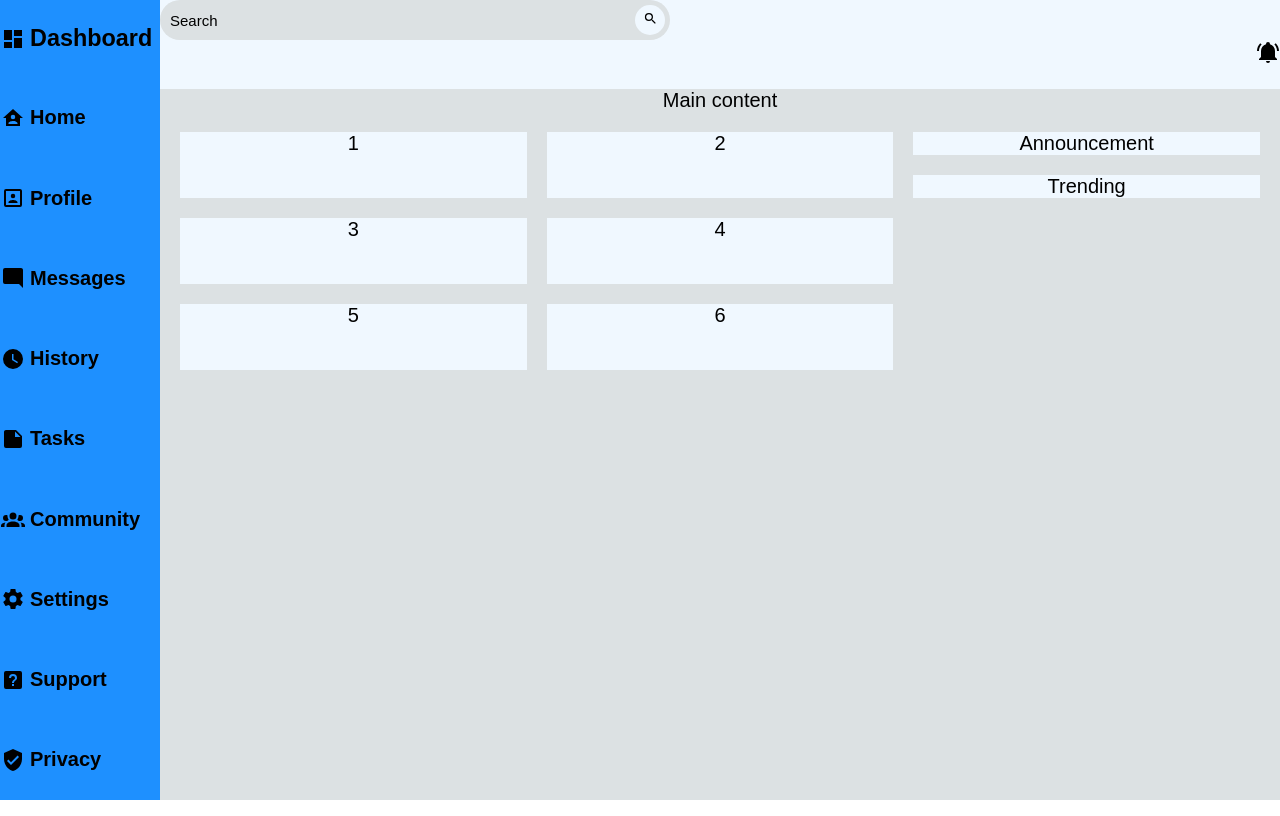
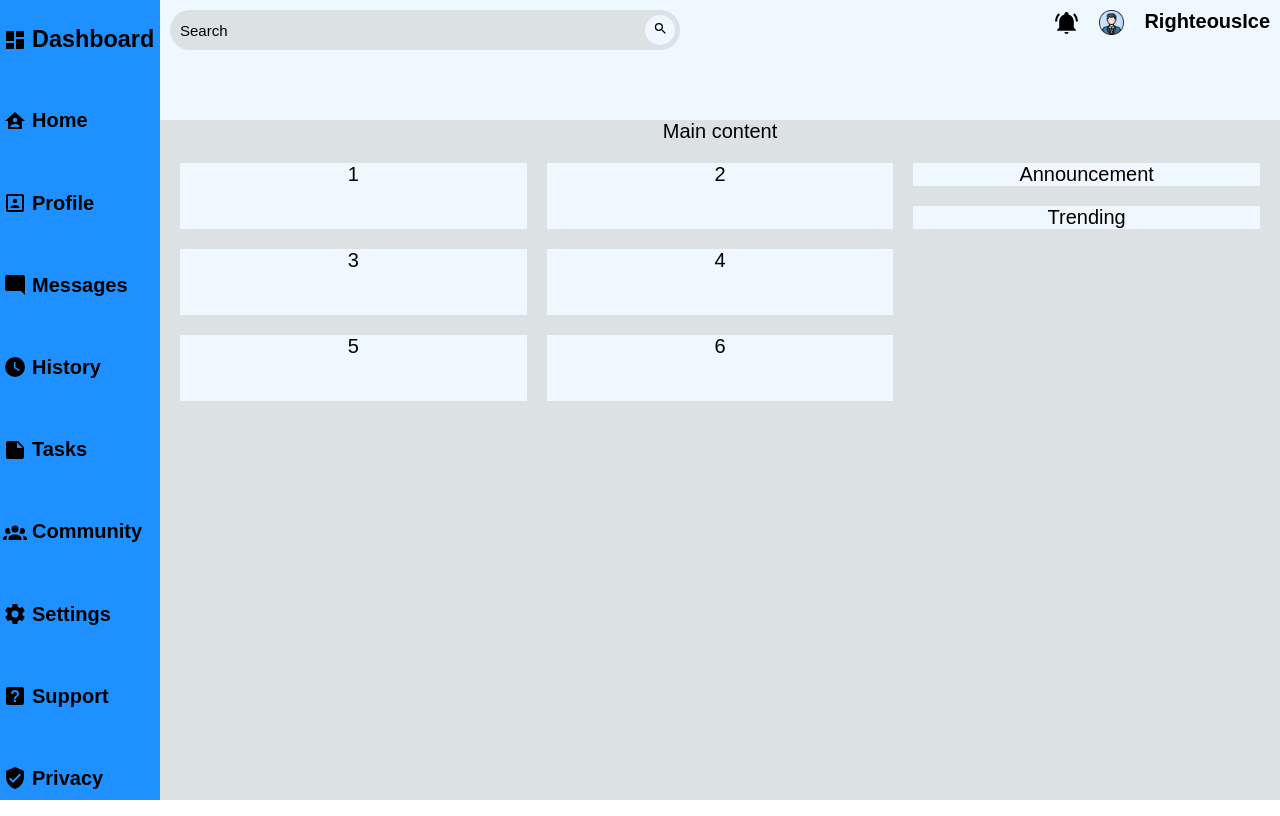
Before and after one commit to Righteous1ce/Dashboard, a plain HTML site: page index.html in a window 1280 px wide. Drawn offline with Linux system fonts and the light colour scheme.

Commit message:
PLaced searchbar and alert div properly

```diff
--- a/index.html
+++ b/index.html
@@ -10,14 +10,19 @@
 <body>
     <div class="dash-contianer">
         <div class="header">
+
             <div class="profile-container">
             <form action="" class="search-form">
             <input type="text" class="input" placeholder="Search">
             <button type="submit"><img src="./images/search.svg" alt="Search Icon"></button>
         </form>
+
         <div class="alert">
             <img src="./images/bell.svg">
+            <img src="./images/profile-pic.png" >
+            <h4>RighteousIce</h4>
         </div>
+
     </div>
 
 
--- a/style.css
+++ b/style.css
@@ -24,7 +24,7 @@ body, html {
 .sidebar div{
     display: flex;
     align-items: center;
-    margin: 1px;
+    margin: 3px;
 
 
 }
@@ -45,14 +45,24 @@ body, html {
     grid-column: 2 / 13;
 }
 
+.profile-container{
+    display: grid;
+    grid-template-columns: 2fr 1fr;
+    grid-template-rows: repeat(2, 1fr);
+
+}
+
 .search-form{
+
     width: 100%;
     max-width: 500px;
+    max-height: 30px;
     background: #DCE1E3;
     display: flex;
     align-items: center;
     border-radius: 60px;
     padding: 5px;
+    margin: 10px;
 
 }
 
@@ -87,18 +97,37 @@ body, html {
 
 .search-container {
     display: flex;
-
+    align-items: flex-start;
+    justify-content: end;
 }
 
 .alert {
     display: flex;
     justify-content: flex-end;
+    grid-column: 2;
+    grid-row: 1;
+
+
+
 
 }
 
 .alert img{
-    width:24px;
+    display: flex;
+    justify-content: flex-end;
+    align-items: flex-start;
+    width: 25px;
+    height: 25px;
+    margin: 10px;
 }
+
+.alert h4{
+    margin: 10px;
+}
+
+
+
+
 
 /* ////////// MAIN \\\\\\\\\\ */
 
```
Also changed, not shown: images/girl.png (added), images/ice.svg (added), images/man.png (added), images/odin-logo.png (added), images/profile-pic.png (added), images/woman.png (added).
